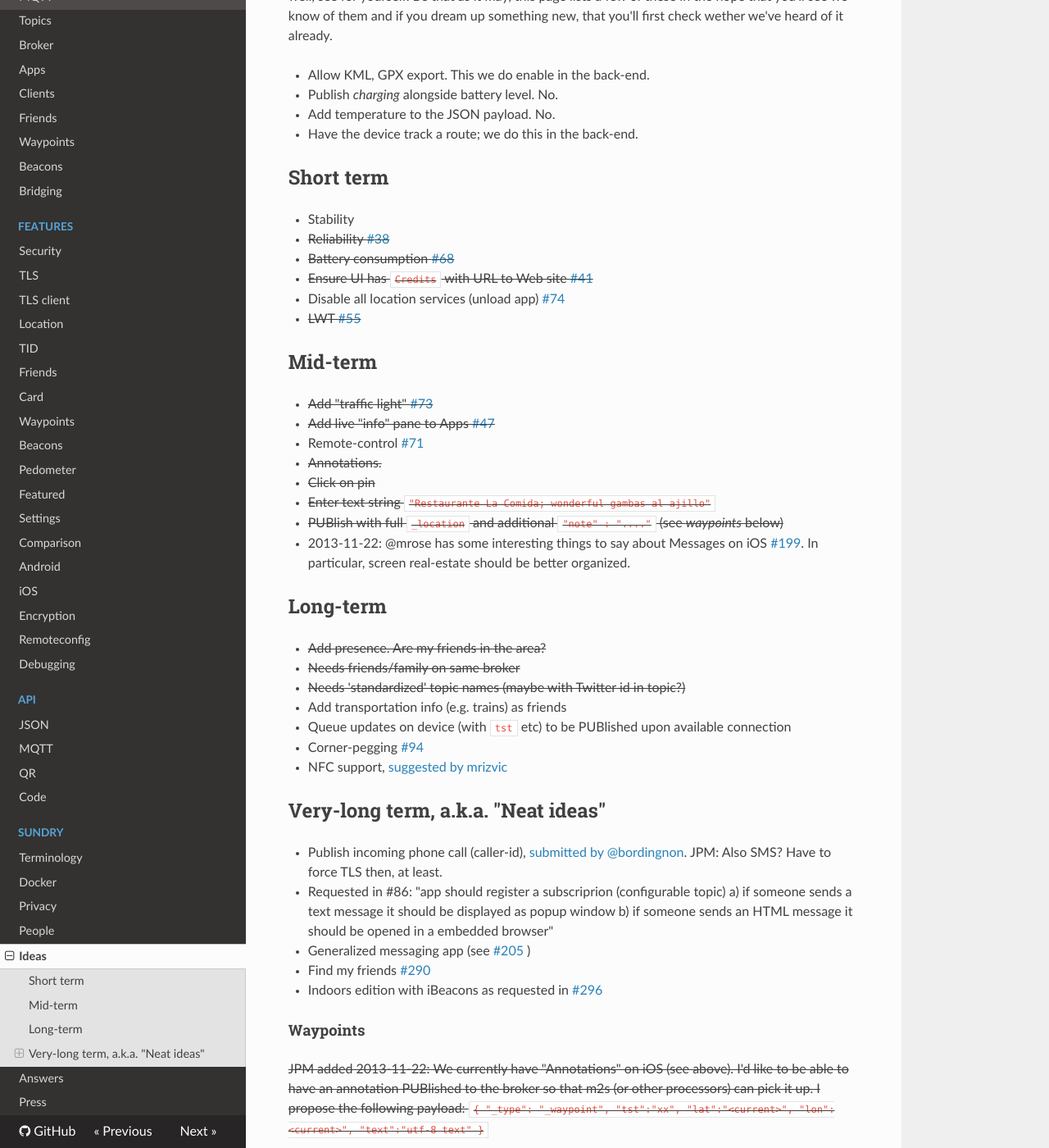
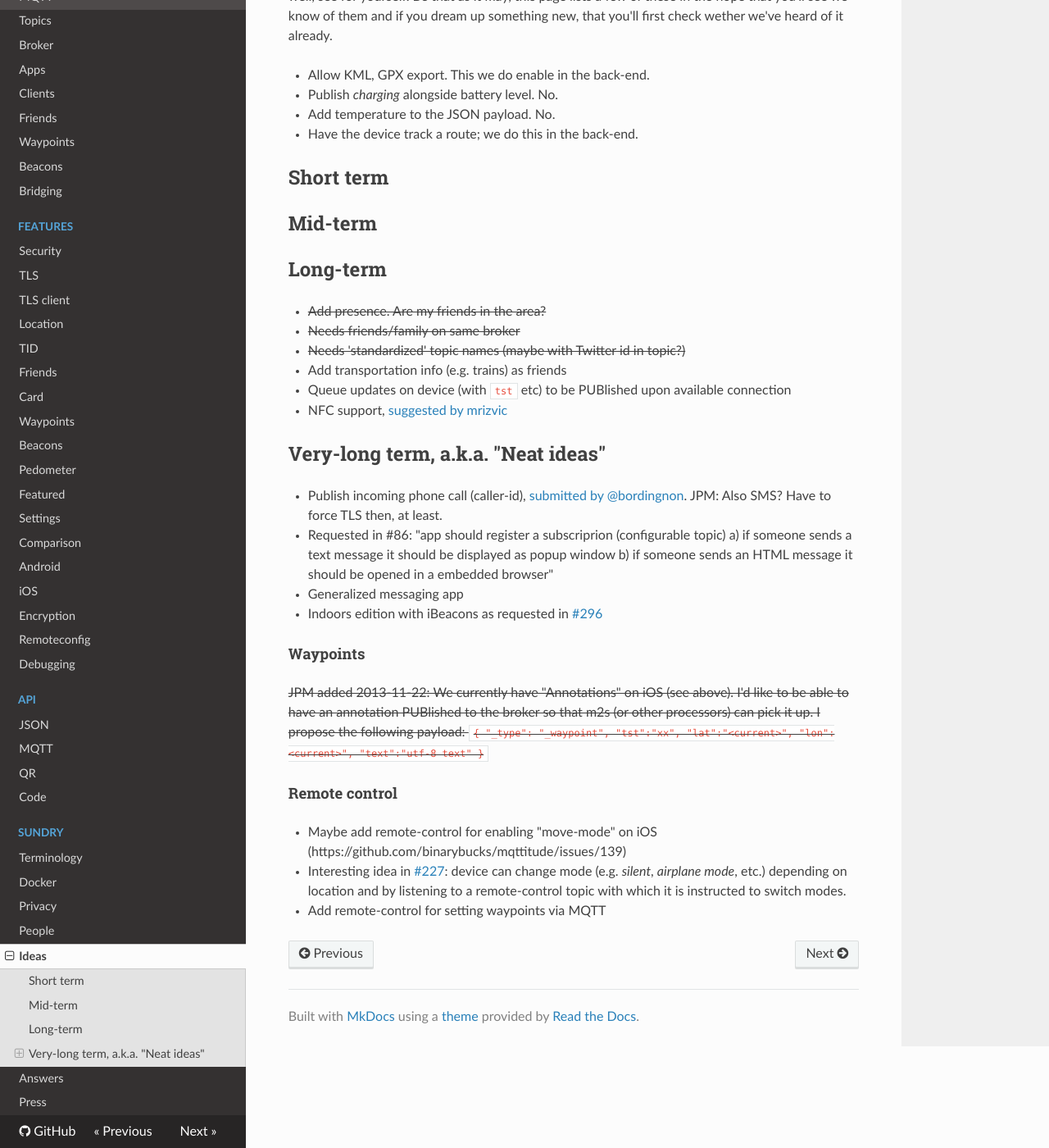
Before and after one commit to owntracks/booklet, an MkDocs documentation site: the page built from docs/ideas.md, in a window 1280 px wide and 1400 px high, scrolled down 224 px. Shown: the whole window at 82% size. Built offline with MkDocs 1.6.1, drawn with Linux system fonts in a browser that asks for light colours; nearby versions of some CDN libraries; old or Windows-style settings are respelled for this version of MkDocs.

Commit message:
Update ideas.md

```diff
--- a/docs/ideas.md
+++ b/docs/ideas.md
@@ -10,24 +10,7 @@ Over the course of time, we've had people propose a number of ideas for OwnTrack
 
 ## Short term
 
-* Stability
-* <del>Reliability [#38](https://github.com/binarybucks/mqttitude/issues/38)</del>
-* <del>Battery consumption [#68](https://github.com/binarybucks/mqttitude/issues/68)</del>
-* <del>Ensure UI has `Credits` with URL to Web site [#41](https://github.com/binarybucks/mqttitude/issues/41)</del>
-* Disable all location services (unload app) [#74](https://github.com/binarybucks/mqttitude/issues/74)
-* <del>LWT [#55](https://github.com/binarybucks/mqttitude/issues/55)</del>
-
 ## Mid-term
-
-* <del>Add "traffic light" [#73](https://github.com/binarybucks/mqttitude/issues/73)</del>
-* <del>Add live "info" pane to Apps [#47](https://github.com/binarybucks/mqttitude/issues/47)</del>
-* Remote-control [#71](https://github.com/binarybucks/mqttitude/issues/71)
-* <del>Annotations.</del>
-  * <del>Click on pin</del>
-  * <del>Enter text string `"Restaurante La Comida; wonderful gambas al ajillo"`</del>
-  * <del>PUBlish with full `_location` and additional `"note" : "...."` (see _waypoints_ below)</del>
-* 2013-11-22: @mrose has some interesting things to say about Messages on iOS [#199](https://github.com/binarybucks/mqttitude/issues/199). In particular, screen real-estate should be better organized.
-
 
 ## Long-term
 
@@ -36,15 +19,13 @@ Over the course of time, we've had people propose a number of ideas for OwnTrack
   * <del>Needs 'standardized' topic names (maybe with Twitter id in topic?)</del>
 * Add transportation info (e.g. trains) as friends
 * Queue updates on device (with `tst` etc) to be PUBlished upon available connection
-* Corner-pegging [#94](https://github.com/binarybucks/mqttitude/issues/94)
 * NFC support, [suggested by mrizvic](https://community.owntracks.org/topic/38/nfc-support)
 
 ## Very-long term, a.k.a. "Neat ideas"
 
 * Publish incoming phone call (caller-id), [submitted by @bordingnon](http://twitter.com/bordignon/status/372627079059079168). JPM: Also SMS? Have to force TLS then, at least.
 * Requested in #86: "app should register a subscriprion (configurable topic) a) if someone sends a text message it should be displayed as popup window b) if someone sends an HTML message it should be opened in a embedded browser"
-* Generalized messaging app (see [#205](https://github.com/binarybucks/mqttitude/issues/205) )
-* Find my friends [#290](https://github.com/binarybucks/mqttitude/blob/master/docs/FUTURE.md)
+* Generalized messaging app
 * Indoors edition with iBeacons as requested in [#296](https://github.com/binarybucks/mqttitude/issues/296)
 
 #### Waypoints
```
